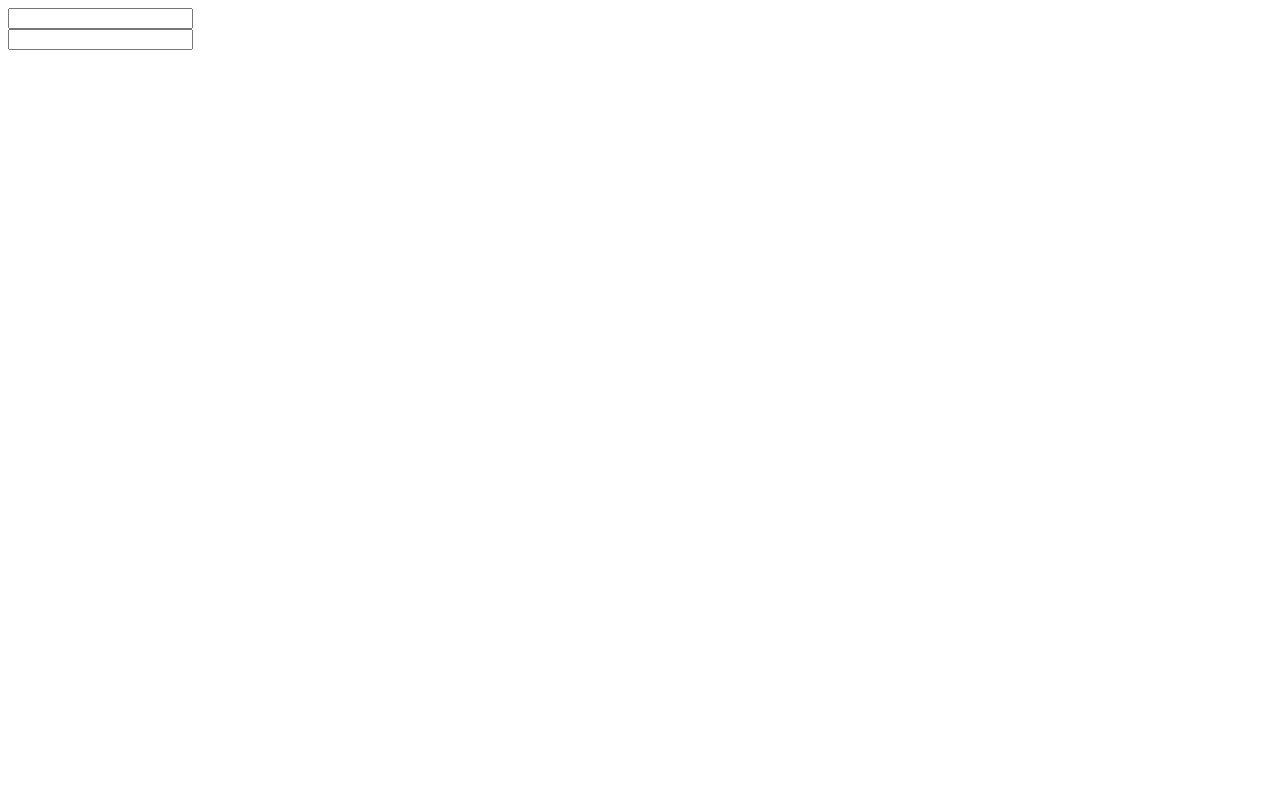
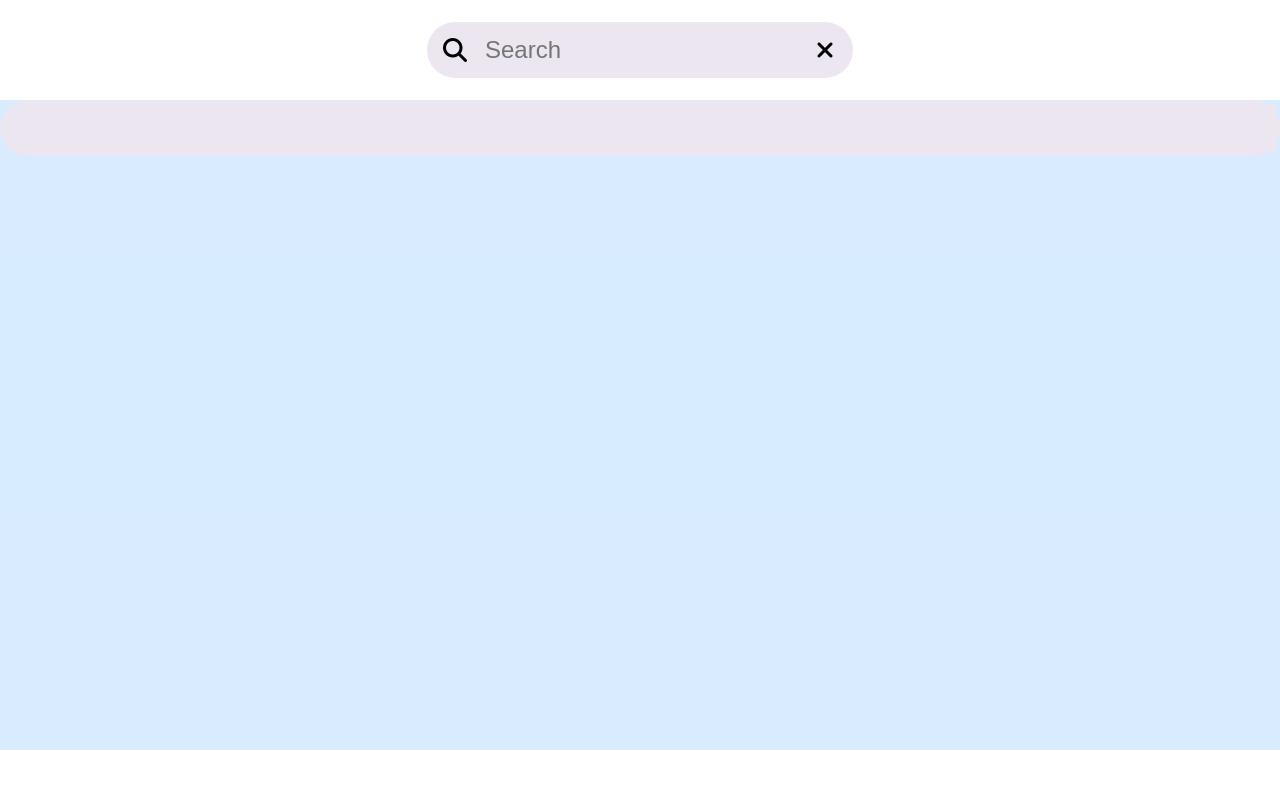
Before and after one commit to LNicoF/Ishop-index, a plain HTML site: page index.html in a window 1280 px wide. Drawn offline with Linux system fonts and the light colour scheme.

Commit message:
basic layout and search bar

```diff
--- /dev/null
+++ b/css/style.css
@@ -0,0 +1,69 @@
+* {
+    --surface-container-high: #ece6f0 ;
+}
+
+body {
+    font-family: system-ui ;
+    font-size: 16px;
+
+    margin: 0;
+    padding: 0 ;
+    height: 100svh;
+
+    display: flex;
+    flex-flow: column nowrap;
+}
+
+i {
+    text-align: center;
+    height: 16px ;
+    aspect-ratio: 1/1;
+    padding: 8px ;
+    font-size: 16px ;
+}
+
+header {
+    min-height: 4.5rem ;
+    height: calc( 100svh / 8 ) ;
+    display: grid;
+}
+
+.search-bar {
+    font-size: 24px;
+    background-color: var(--surface-container-high);
+    border-radius: 100vh;
+    display: flex;
+    padding: 4px ;
+    gap: 4px ;
+}
+
+.search-bar i {
+    height: 24px;
+    font-size: 24px;
+    padding: 12px ;
+}
+
+.search-bar input {
+    /* padding: 10px; */
+    flex-grow: 1;
+    font-size: inherit;
+
+    display: inline-block;
+    border: none ;
+    outline: 0;
+    background-color: inherit;
+}
+
+header .search-bar {
+    place-self: center;
+    overflow: hidden;
+}
+
+.main-row {
+    flex-grow: 1;
+    background-color: rgba(167, 211, 255, 0.445);
+}
+
+footer {
+    height: calc( 100svh / 16 ) ;
+}
--- a/index.html
+++ b/index.html
@@ -4,12 +4,17 @@
     <meta charset="UTF-8">
     <meta name="viewport" content="width=device-width, initial-scale=1.0">
     <title>iShop index</title>
+
+    <link rel="stylesheet" href="css/style.css">
+    <script src="https://kit.fontawesome.com/7ba0649af6.js" crossorigin="anonymous"></script>
 </head>
 <body>
     <header>
         <div class="search-bar">
-            <i class="search-icon"></i>
-            <input type="text" name="search-query" id="search-query-input">
+            <i class="search-icon fa-solid fa-magnifying-glass"></i>
+            <input type="text" name="search-query" id="search-query-input"
+                placeholder="Search">
+            <i class="cancel-icon fa-solid fa-xmark"></i>
         </div>
     </header>
     <div class="main-row">
```
